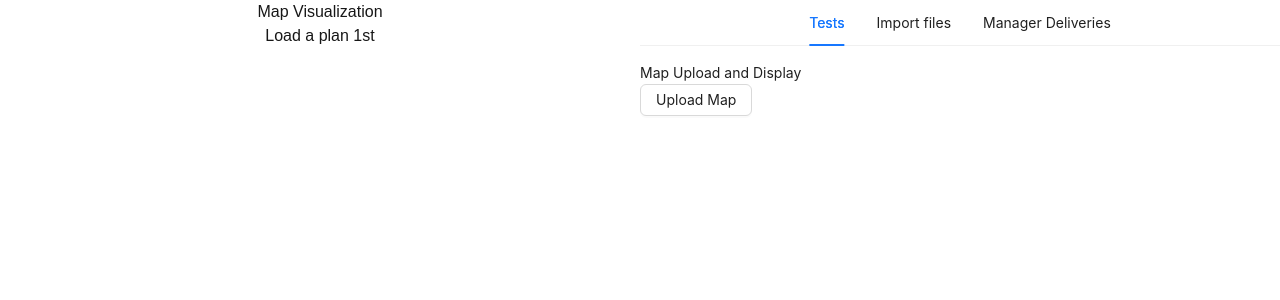
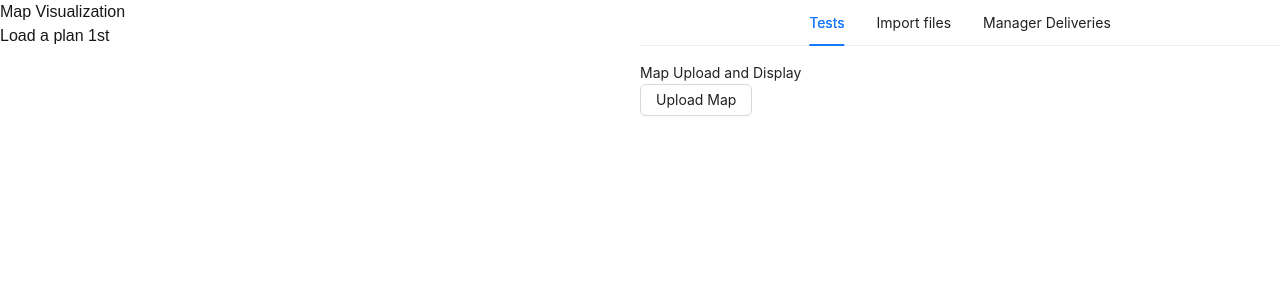
Before and after one commit to tlevrard7/PLD-Agile, a Next.js app in the folder pickup-and-delivery-front/: page / in a window 1280 px wide. Shown: the top 300 px of the page. Built offline with nearby package versions, Linux system fonts and the light colour scheme.

Commit message:
releaseV2

```diff
--- a/pickup-and-delivery-front/src/pages/PlanPanel.tsx
+++ b/pickup-and-delivery-front/src/pages/PlanPanel.tsx
@@ -43,7 +43,7 @@ export default function PlanPanel({ ...canvasProps }: MapsProps) {
             ctx.fill()
         }
     }
-    return <div className="map-panel flex flex-col">
+    return <div className="map-panel">
         <h2>Map Visualization</h2>
         {
             plan == null ?
```
Also changed, not shown: 1 other file (tests, documents, lock files or other folders).
